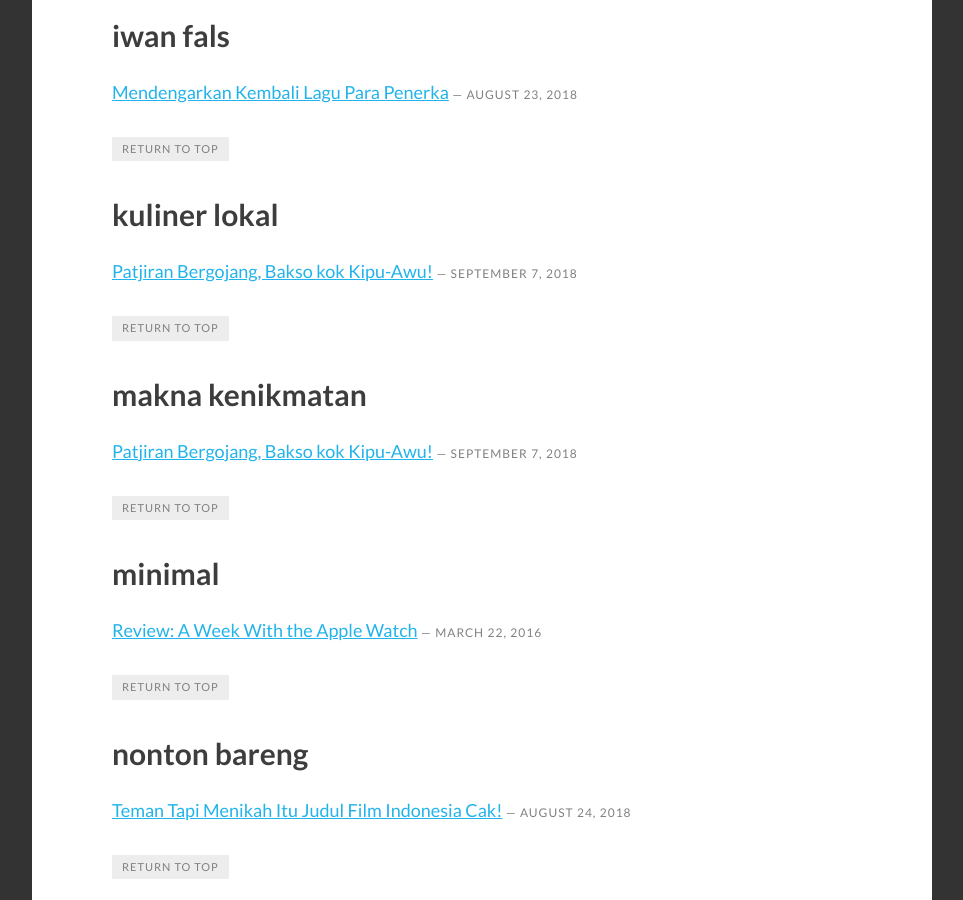
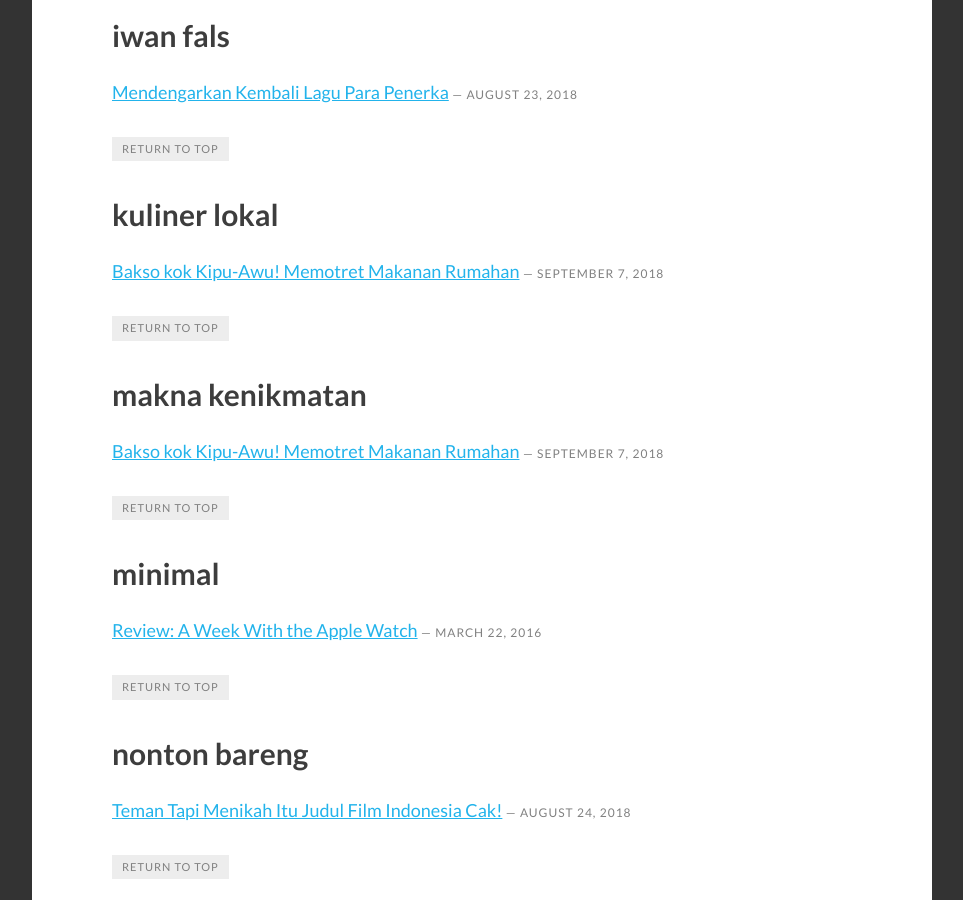
Before and after one commit to knoacc/pcr, a Jekyll site: the page built from tags/index.html, in a window 1280 px wide and 900 px high, scrolled down 4607 px. Shown: the whole window, without its empty margins (8-971 px from the left). Built offline with Jekyll 4.4.1, drawn with Linux system fonts in a browser that asks for light colours; some web fonts are replaced; some of the changed text lies outside the part shown.

Commit message:
Update and rename 2018-09-07-paciran-bergoyang-bakso-kiou-awu.md to 2018-09-07-bakso-kipu-awu-memotret-makanan-rumahan.md

```diff
--- a/_posts/2018-09-07-paciran-bergoyang-bakso-kiou-awu.md
+++ b/_posts/2018-09-07-bakso-kipu-awu-memotret-makanan-rumahan.md
@@ -1,6 +1,6 @@
 ---
-title: "Patjiran Bergojang, Bakso kok Kipu-Awu!"
-desxription: Memotret Makanan Rumahan, Memperluas Makna Kenikmatan.
+title: "Bakso kok Kipu-Awu! Memotret Makanan Rumahan"
+desxription: Memotret Makanan Rumahan Memperluas Makna Kenikmatan, Paciran Bergoyang.
 author: koradi
 tags: [kuliner lokal, makna kenikmatan, potret makanan]
 banner_image: lips-paciran.jpg?resize=800,460
```
